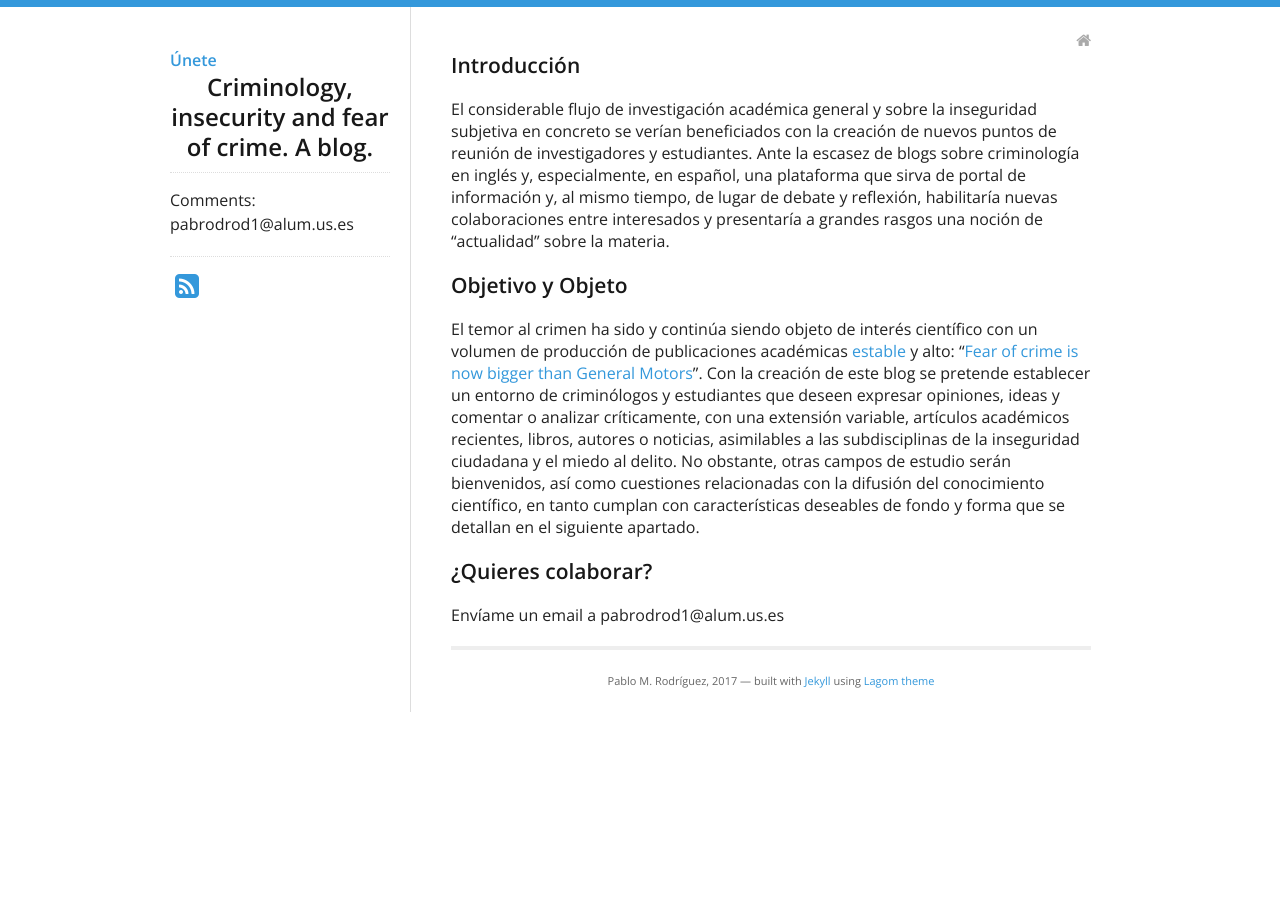
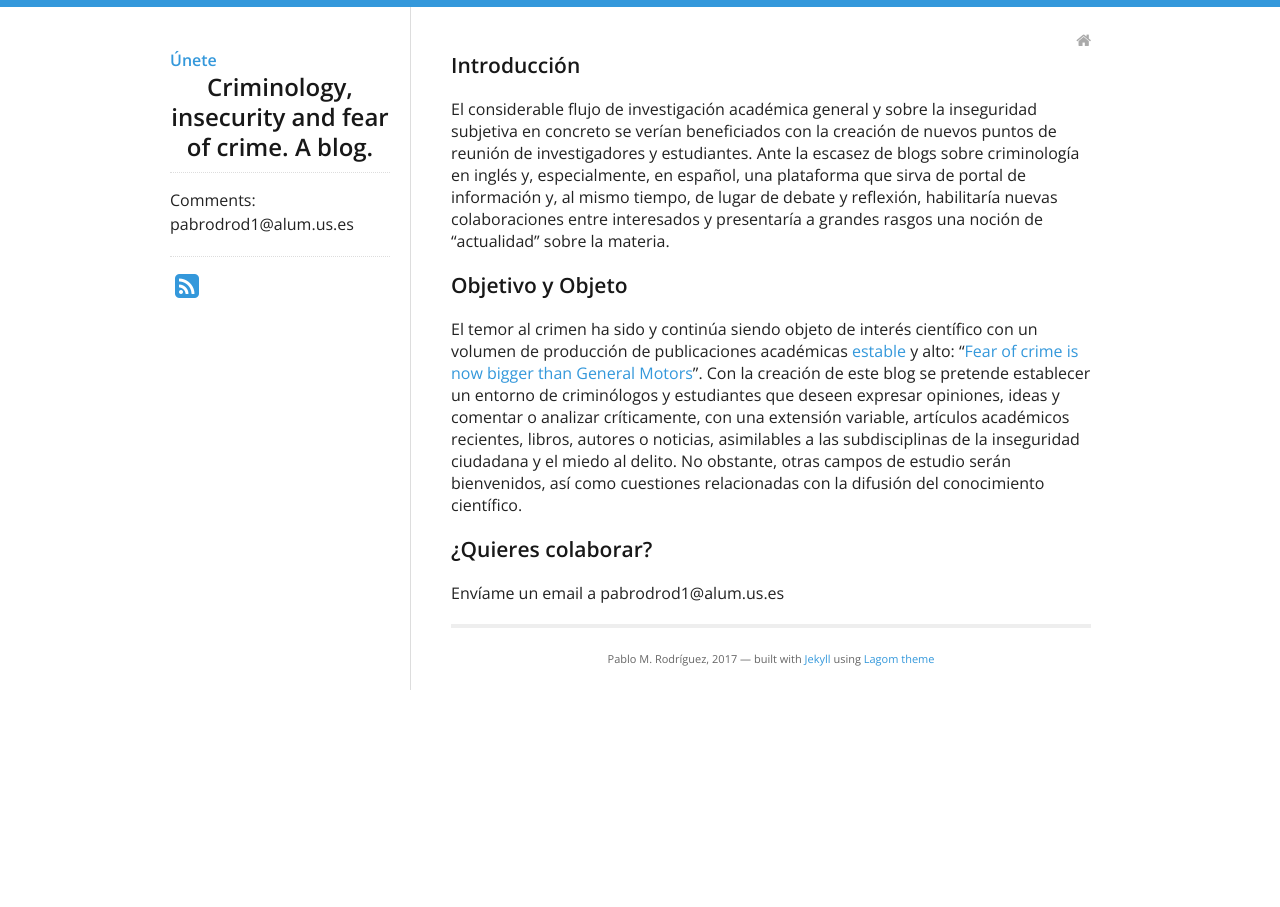
Before and after one commit to fearofcrime/fearofcrime.github.io, a Jekyll site: the page built from unete.md, in a window 1280 px wide. Built offline with Jekyll 4.4.1, drawn with Linux system fonts in a browser that asks for light colours; nearby versions of some CDN libraries.

Commit message:
Update unete.md

```diff
--- a/unete.md
+++ b/unete.md
@@ -7,6 +7,6 @@ permalink: /unete/
 <p>El considerable flujo de investigación académica general y sobre la inseguridad subjetiva en concreto se verían beneficiados con la creación de nuevos puntos de reunión de investigadores y estudiantes. Ante la escasez de blogs sobre criminología en inglés y, especialmente, en español, una plataforma que sirva de portal de información y, al mismo tiempo, de lugar de debate y reflexión, habilitaría nuevas colaboraciones entre interesados y presentaría a grandes rasgos una noción de “actualidad” sobre la materia.</p>
 
 <h3>Objetivo y Objeto</h3>
-<p>El temor al crimen ha sido y continúa siendo objeto de interés científico con un volumen de producción de publicaciones académicas <a href="http://www.ehu.eus/ojs/index.php/inecs/article/view/924/678" target="_blank">estable</a> y alto: “<a href="http://cordis.europa.eu/docs/publications/1001/100124091-6_en.pdf" target="_blank">Fear of crime is now bigger than General Motors</a>”. Con la creación de este blog se pretende establecer un entorno de criminólogos y estudiantes que deseen expresar opiniones, ideas y comentar o analizar críticamente, con una extensión variable, artículos académicos recientes, libros, autores o noticias, asimilables a las subdisciplinas de la inseguridad ciudadana y el miedo al delito. No obstante, otras campos de estudio serán bienvenidos, así como cuestiones relacionadas con la difusión del conocimiento científico, en tanto cumplan con características deseables de fondo y forma que se detallan en el siguiente apartado.</p>
+<p>El temor al crimen ha sido y continúa siendo objeto de interés científico con un volumen de producción de publicaciones académicas <a href="http://www.ehu.eus/ojs/index.php/inecs/article/view/924/678" target="_blank">estable</a> y alto: “<a href="http://cordis.europa.eu/docs/publications/1001/100124091-6_en.pdf" target="_blank">Fear of crime is now bigger than General Motors</a>”. Con la creación de este blog se pretende establecer un entorno de criminólogos y estudiantes que deseen expresar opiniones, ideas y comentar o analizar críticamente, con una extensión variable, artículos académicos recientes, libros, autores o noticias, asimilables a las subdisciplinas de la inseguridad ciudadana y el miedo al delito. No obstante, otras campos de estudio serán bienvenidos, así como cuestiones relacionadas con la difusión del conocimiento científico. </p>
 
 <h3>¿Quieres colaborar? </h3> Envíame un email a pabrodrod1@alum.us.es
```
